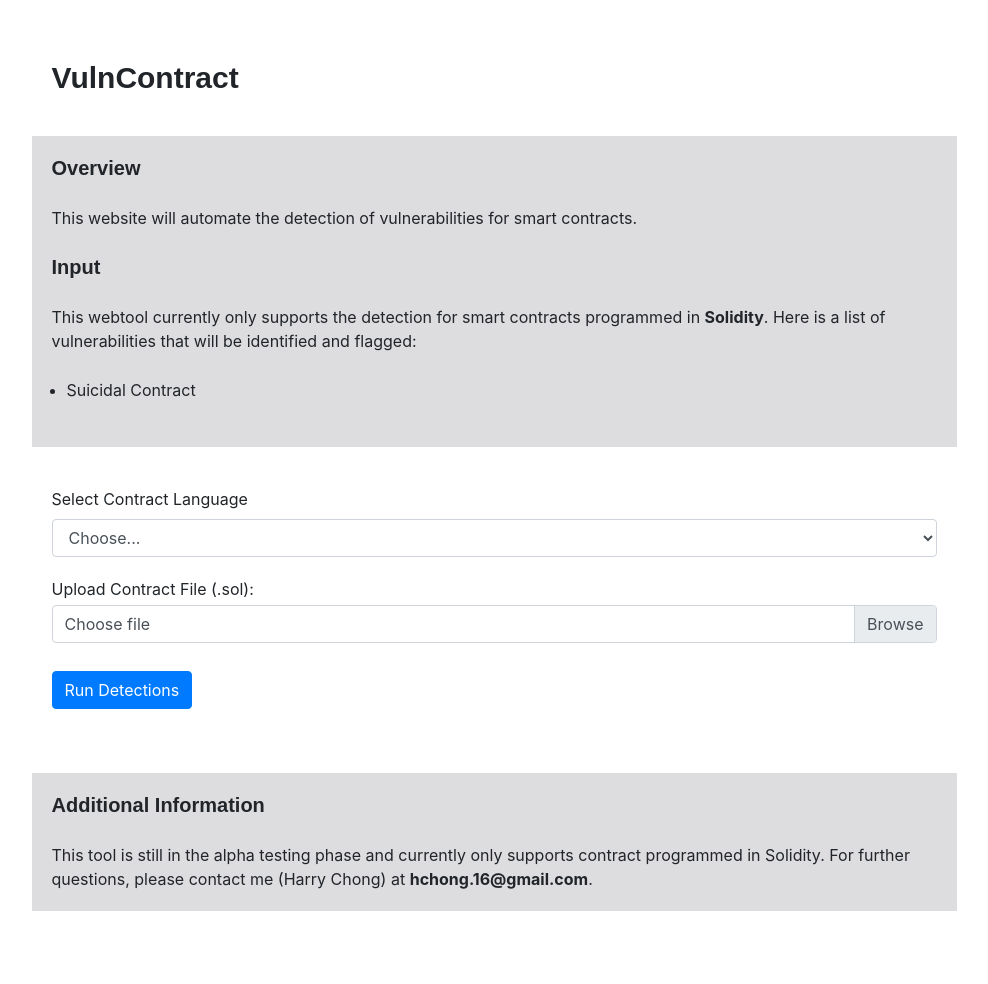
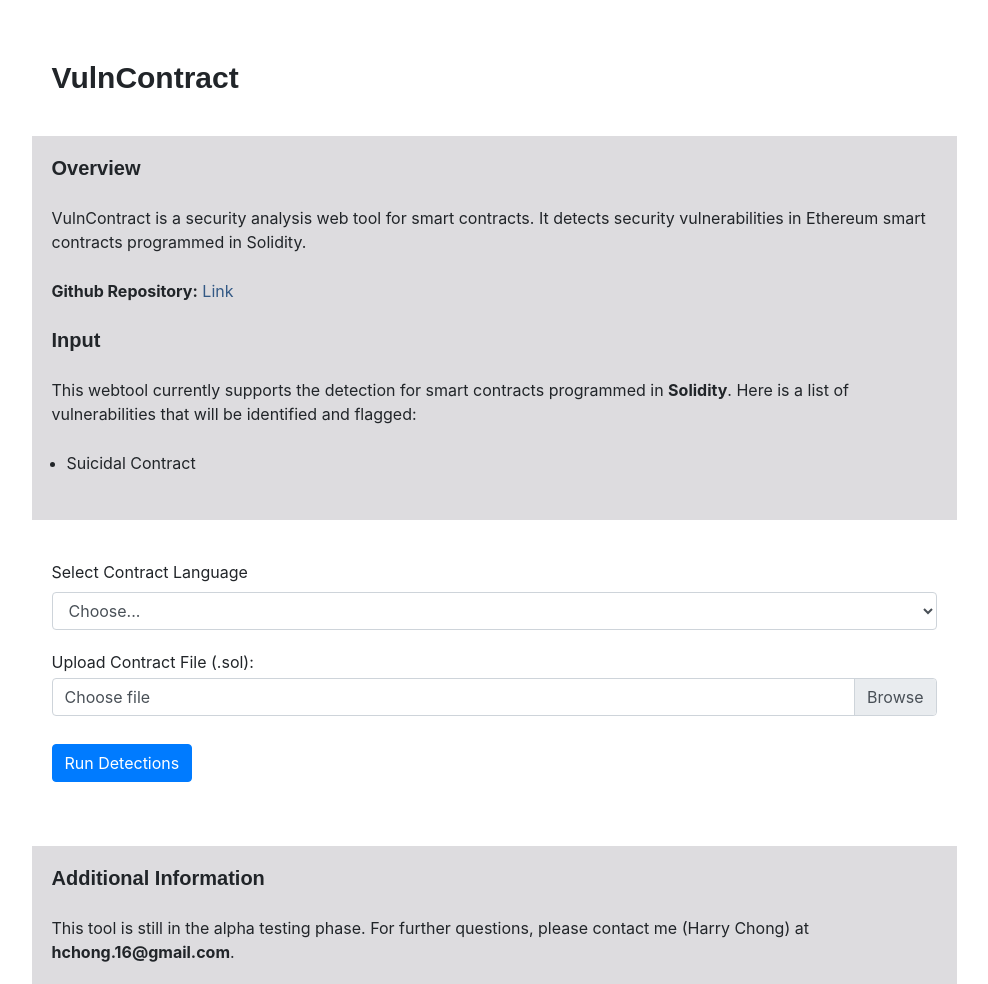
Before and after one commit to Hchong16/VulnContract, a Flask app: page / in a window 1280 px wide. Shown: the whole page, without its empty margins (146-1134 px from the left). Before the commit the page ends 911 px from the top, so only its background shows below. Run offline with Flask 2, Linux system fonts and the light colour scheme; parts of the project's set-up code (start-up, migrations or seed data) failed here and were passed over; some libraries are stand-ins or nearby versions; some web fonts are replaced.

Commit message:
Cleanup and finalize code base

```diff
--- a/app.py
+++ b/app.py
@@ -134,4 +134,4 @@ def detection(directory, solidity_file, job_id):
     return response
 
 if __name__ == '__main__':
-    app.run(host='localhost', port=8001, debug=True)
+    app.run(host='localhost', port=8000, debug=True)
--- a/interface/templates/main.html
+++ b/interface/templates/main.html
@@ -25,9 +25,10 @@
         <div id="information" class="content_section section_box">
           <div class="text_formatting">
             <h3>Overview</h3>
-            <p>This website will automate the detection of vulnerabilities for smart contracts.</p>
+            <p>VulnContract is a security analysis web tool for smart contracts. It detects security vulnerabilities in Ethereum smart contracts programmed in Solidity.</p>
+            <p><b>Github Repository:</b> <a href="https://github.com/Hchong16/VulnContract"> Link </a></p>
             <h3>Input</h3>
-            <p>This webtool currently only supports the detection for smart contracts programmed in <b>Solidity</b>. Here is a list of vulnerabilities that will be identified and flagged:</p>
+            <p>This webtool currently supports the detection for smart contracts programmed in <b>Solidity</b>. Here is a list of vulnerabilities that will be identified and flagged:</p>
             <ul>
               <li>Suicidal Contract</li>
             </ul>
@@ -65,8 +66,7 @@
       <footer id="estimator_footer" class="content_section section_box">
         <div class="text_formatting">
           <h3>Additional Information</h3>
-          <p>This tool is still in the alpha testing phase and currently only supports contract programmed in Solidity.
-            For further questions, please contact me (Harry Chong) at <b>hchong.16@gmail.com</b>.</p>
+          <p>This tool is still in the alpha testing phase. For further questions, please contact me (Harry Chong) at <b>hchong.16@gmail.com</b>.</p>
       </footer> <!--End Estimator Footer-->
     </div>
 
--- a/requirements.txt
+++ b/requirements.txt
@@ -1 +1,3 @@
-solidity_parser
+solidity_parser >=0.0.7
+configparser >=3.5.0
+Flask >= 1.1.1
```
Also changed, not shown: README.md, 1 other file.
